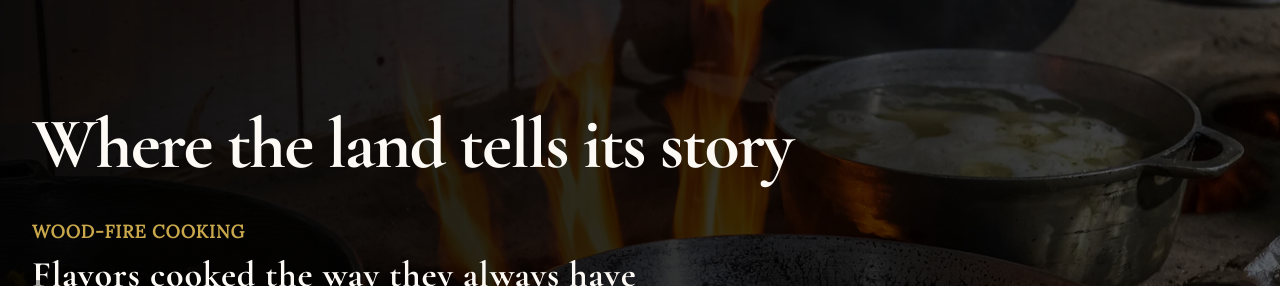
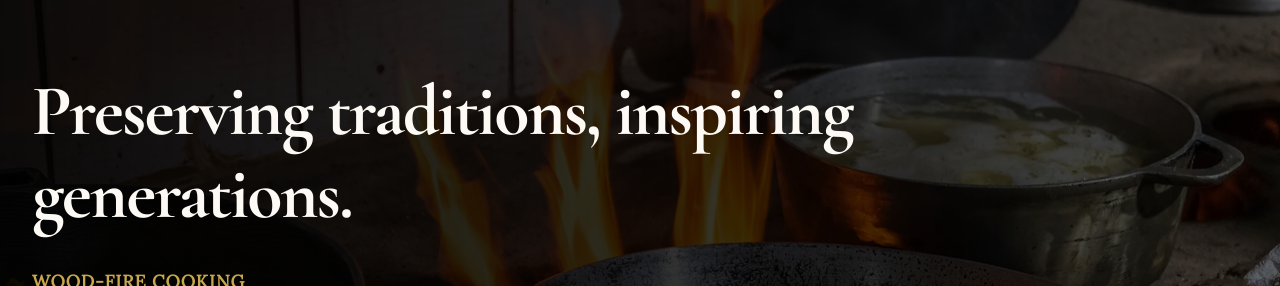
Before and after one commit to hevrasolutions/web-casona-los-rodriguez, a Next.js app: page /en in a window 1280 px wide. Shown: the part 151-437 px from the top of the page. Built offline with nearby package versions, Linux system fonts and the light colour scheme; no server answers.

Commit message:
cambio del H1 del hero principal

```diff
--- a/src/components/content/HeroCarousel.tsx
+++ b/src/components/content/HeroCarousel.tsx
@@ -152,7 +152,7 @@ export default function HeroCarousel({ locale, dict }: HeroCarouselProps) {
           id="hero-title"
           className="font-heading text-4xl sm:text-5xl md:text-6xl lg:text-7xl font-bold tracking-tight max-w-4xl text-white-warm leading-[1.15] text-left"
         >
-          {isEs ? 'Donde la tierra cuenta su historia' : 'Where the land tells its story'}
+          {isEs ? 'Rescatando tradiciones, inspirando generaciones.' : 'Preserving traditions, inspiring generations.'}
         </h1>
 
         {/* Slide Variable Content */}
```
